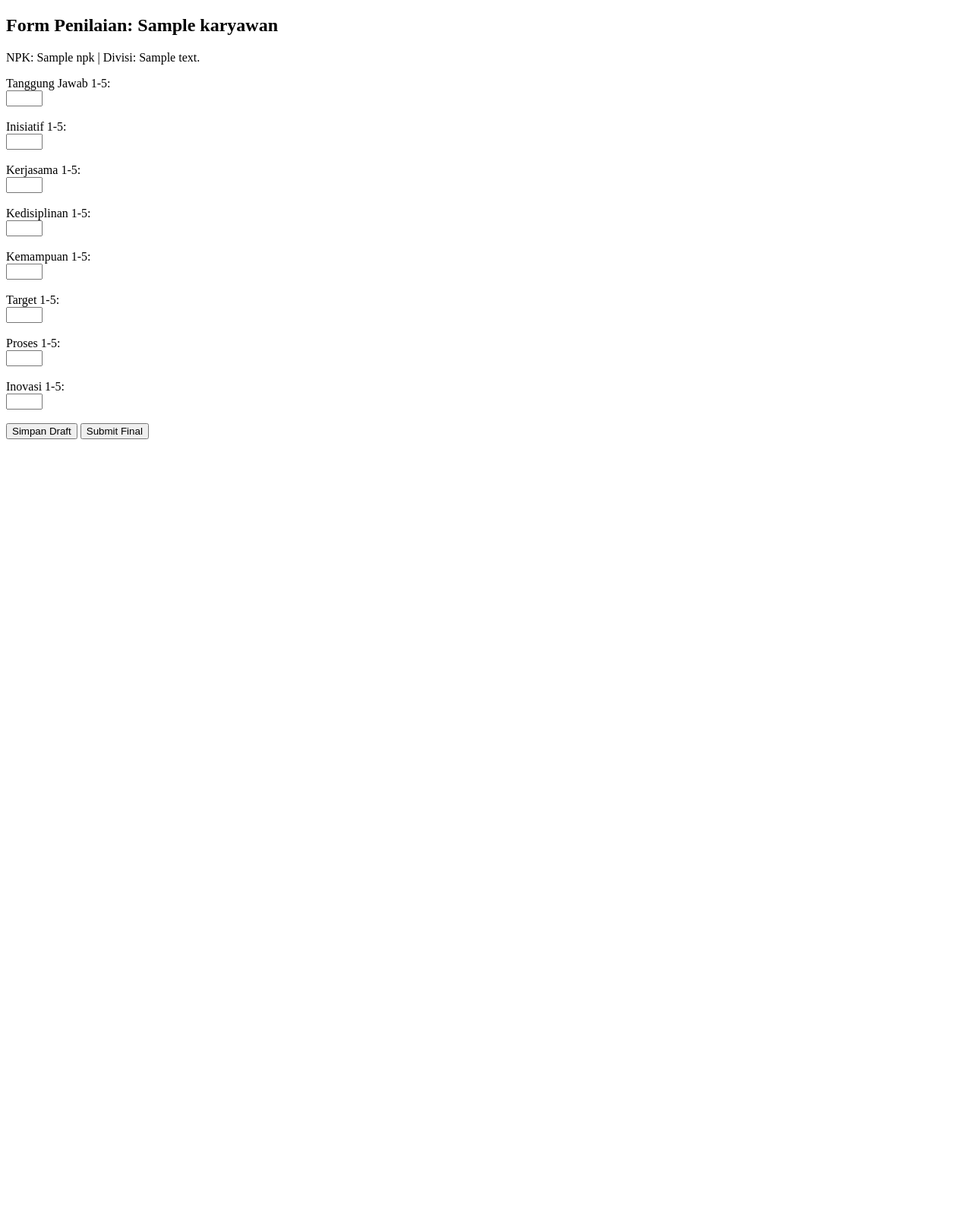
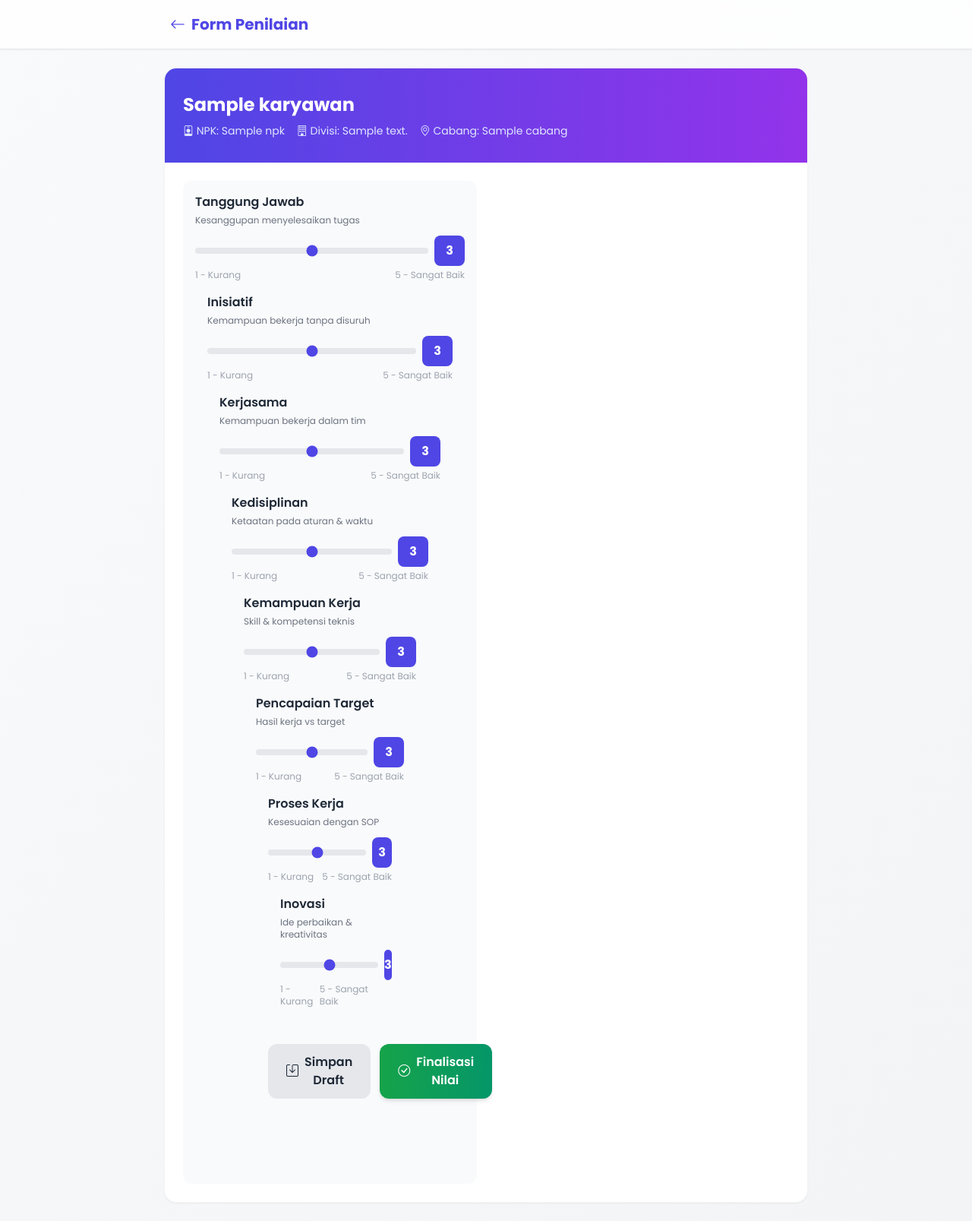
Before and after one commit to Darkchritz/penilaian-sjam, a Flask app: template templates/form_penilaian.html in a window 1280 px wide. Shown: the whole page at 76% size. Before the commit the page ends 578 px from the top, so only its background shows below. Run offline with Flask 3, Linux system fonts and the light colour scheme; the template is opened without the code that fills it: most values are stand-ins (such as "Sample title", 1, 10 or a date in 2020); parts of the project's set-up code (start-up, migrations or seed data) failed here and were passed over; some libraries are stand-ins or nearby versions.

Commit message:
Update form_penilaian.html

```diff
--- a/templates/form_penilaian.html
+++ b/templates/form_penilaian.html
@@ -1,42 +1,90 @@
 <!DOCTYPE html>
-<html>
+<html lang="id">
 <head>
-    <title>Form Penilaian</title>
-    <meta name="viewport" content="width=device-width, initial-scale=1">
+    <meta charset="UTF-8">
+    <meta name="viewport" content="width=device-width, initial-scale=1.0">
+    <title>Form Penilaian | SJAM</title>
+    <script src="https://cdn.tailwindcss.com"></script>
+    <link href="https://cdn.jsdelivr.net/npm/bootstrap-icons@1.11.3/font/bootstrap-icons.css" rel="stylesheet">
+    <style>@import url('https://fonts.googleapis.com/css2?family=Poppins:wght@300;400;500;600;700&display=swap'); body { font-family: 'Poppins', sans-serif; }</style>
 </head>
-<body>
-    <h2>Form Penilaian: {{ karyawan.nama }}</h2>
-    <p>NPK: {{ karyawan.npk }} | Divisi: {{ karyawan.divisi }}</p>
+<body class="bg-gradient-to-br from-gray-50 to-gray-100 min-h-screen">
+    <nav class="bg-white/80 backdrop-blur-md shadow-sm border-b sticky top-0 z-10">
+        <div class="max-w-4xl mx-auto px-4 sm:px-6 lg:px-8">
+            <div class="flex justify-between h-16 items-center">
+                <div class="flex items-center gap-2">
+                    <a href="/dashboard" class="text-indigo-600 hover:text-indigo-800">
+                        <i class="bi bi-arrow-left text-xl"></i>
+                    </a>
+                    <h1 class="text-xl font-bold text-indigo-600">Form Penilaian</h1>
+                </div>
+                <div class="text-right">
+                    <p class="text-sm font-medium text-gray-700">{{ user.nama }}</p>
+                    <p class="text-xs text-gray-500">{{ user.role|upper }}</p>
+                </div>
+            </div>
+        </div>
+    </nav>
 
-    <form method="POST" action="/submit_nilai">
-        <input type="hidden" name="npk" value="{{ karyawan.npk }}">
+    <main class="max-w-4xl mx-auto p-4 sm:p-6">
+        <div class="bg-white rounded-2xl shadow-sm border border-gray-100 overflow-hidden">
+            <div class="bg-gradient-to-r from-indigo-600 to-purple-600 px-6 py-8 text-white">
+                <h2 class="text-2xl font-bold mb-2">{{ karyawan.nama }}</h2>
+                <div class="flex flex-wrap gap-4 text-indigo-100 text-sm">
+                    <span><i class="bi bi-person-badge"></i> NPK: {{ karyawan.npk }}</span>
+                    <span><i class="bi bi-building"></i> Divisi: {{ karyawan.divisi }}</span>
+                    <span><i class="bi bi-geo-alt"></i> Cabang: {{ karyawan.cabang }}</span>
+                </div>
+            </div>
 
-        <label>Tanggung Jawab 1-5:</label><br>
-        <input type="number" name="tanggung_jawab" min="1" max="5" required value="{{ draft.tanggung_jawab if draft else '' }}"><br><br>
+            <form action="/submit_nilai" method="POST" class="p-6">
+                <input type="hidden" name="npk" value="{{ karyawan.npk }}">
 
-        <label>Inisiatif 1-5:</label><br>
-        <input type="number" name="inisiatif" min="1" max="5" required value="{{ draft.inisiatif if draft else '' }}"><br><br>
+                <div class="grid md:grid-cols-2 gap-6">
+                    {% set kriteria = [
+                        {'name': 'tanggung_jawab', 'label': 'Tanggung Jawab', 'desc': 'Kesanggupan menyelesaikan tugas'},
+                        {'name': 'inisiatif', 'label': 'Inisiatif', 'desc': 'Kemampuan bekerja tanpa disuruh'},
+                        {'name': 'kerjasama', 'label': 'Kerjasama', 'desc': 'Kemampuan bekerja dalam tim'},
+                        {'name': 'kedisiplinan', 'label': 'Kedisiplinan', 'desc': 'Ketaatan pada aturan & waktu'},
+                        {'name': 'kemampuan', 'label': 'Kemampuan Kerja', 'desc': 'Skill & kompetensi teknis'},
+                        {'name': 'target', 'label': 'Pencapaian Target', 'desc': 'Hasil kerja vs target'},
+                        {'name': 'proses', 'label': 'Proses Kerja', 'desc': 'Kesesuaian dengan SOP'},
+                        {'name': 'inovasi', 'label': 'Inovasi', 'desc': 'Ide perbaikan & kreativitas'}
+                    ] %}
 
-        <label>Kerjasama 1-5:</label><br>
-        <input type="number" name="kerjasama" min="1" max="5" required value="{{ draft.kerjasama if draft else '' }}"><br><br>
+                    {% for k in kriteria %}
+                    <div class="bg-gray-50 rounded-xl p-4">
+                        <label class="block font-semibold text-gray-800 mb-1">{{ k.label }}</label>
+                        <p class="text-xs text-gray-500 mb-3">{{ k.desc }}</p>
+                        <div class="flex items-center gap-2">
+                            <input type="range" name="{{ k.name }}" min="1" max="5"
+                                   value="{{ draft[k.name] if draft else 3 }}"
+                                   class="flex-1 h-2 bg-gray-200 rounded-lg appearance-none cursor-pointer accent-indigo-600"
+                                   oninput="this.nextElementSibling.value = this.value">
+                            <output class="bg-indigo-600 text-white w-10 h-10 rounded-lg flex items-center justify-center font-bold">
+                                {{ draft[k.name] if draft else 3 }}
+                            </output>
+                        </div>
+                        <div class="flex justify-between text-xs text-gray-400 mt-1">
+                            <span>1 - Kurang</span>
+                            <span>5 - Sangat Baik</span>
+                        </div>
+                    {% endfor %}
+                </div>
 
-        <label>Kedisiplinan 1-5:</label><br>
-        <input type="number" name="kedisiplinan" min="1" max="5" required value="{{ draft.kedisiplinan if draft else '' }}"><br><br>
-
-        <label>Kemampuan 1-5:</label><br>
-        <input type="number" name="kemampuan" min="1" max="5" required value="{{ draft.kemampuan if draft else '' }}"><br><br>
-
-        <label>Target 1-5:</label><br>
-        <input type="number" name="target" min="1" max="5" required value="{{ draft.target if draft else '' }}"><br><br>
-
-        <label>Proses 1-5:</label><br>
-        <input type="number" name="proses" min="1" max="5" required value="{{ draft.proses if draft else '' }}"><br><br>
-
-        <label>Inovasi 1-5:</label><br>
-        <input type="number" name="inovasi" min="1" max="5" required value="{{ draft.inovasi if draft else '' }}"><br><br>
-
-        <button type="submit" name="action" value="draft">Simpan Draft</button>
-        <button type="submit" name="action" value="final">Submit Final</button>
-    </form>
+                <div class="mt-8 flex flex-col sm:flex-row gap-3">
+                    <button type="submit" name="action" value="draft"
+                            class="flex-1 bg-gray-200 hover:bg-gray-300 text-gray-800 px-6 py-3 rounded-xl font-semibold transition flex items-center justify-center gap-2">
+                        <i class="bi bi-save"></i> Simpan Draft
+                    </button>
+                    <button type="submit" name="action" value="final"
+                            class="flex-1 bg-gradient-to-r from-green-600 to-emerald-600 hover:from-green-700 hover:to-emerald-700 text-white px-6 py-3 rounded-xl font-semibold transition shadow-md flex items-center justify-center gap-2"
+                            onclick="return confirm('Finalisasi? Data tidak bisa diubah lagi.')">
+                        <i class="bi bi-check-circle"></i> Finalisasi Nilai
+                    </button>
+                </div>
+            </form>
+        </div>
+    </main>
 </body>
 </html>
```
